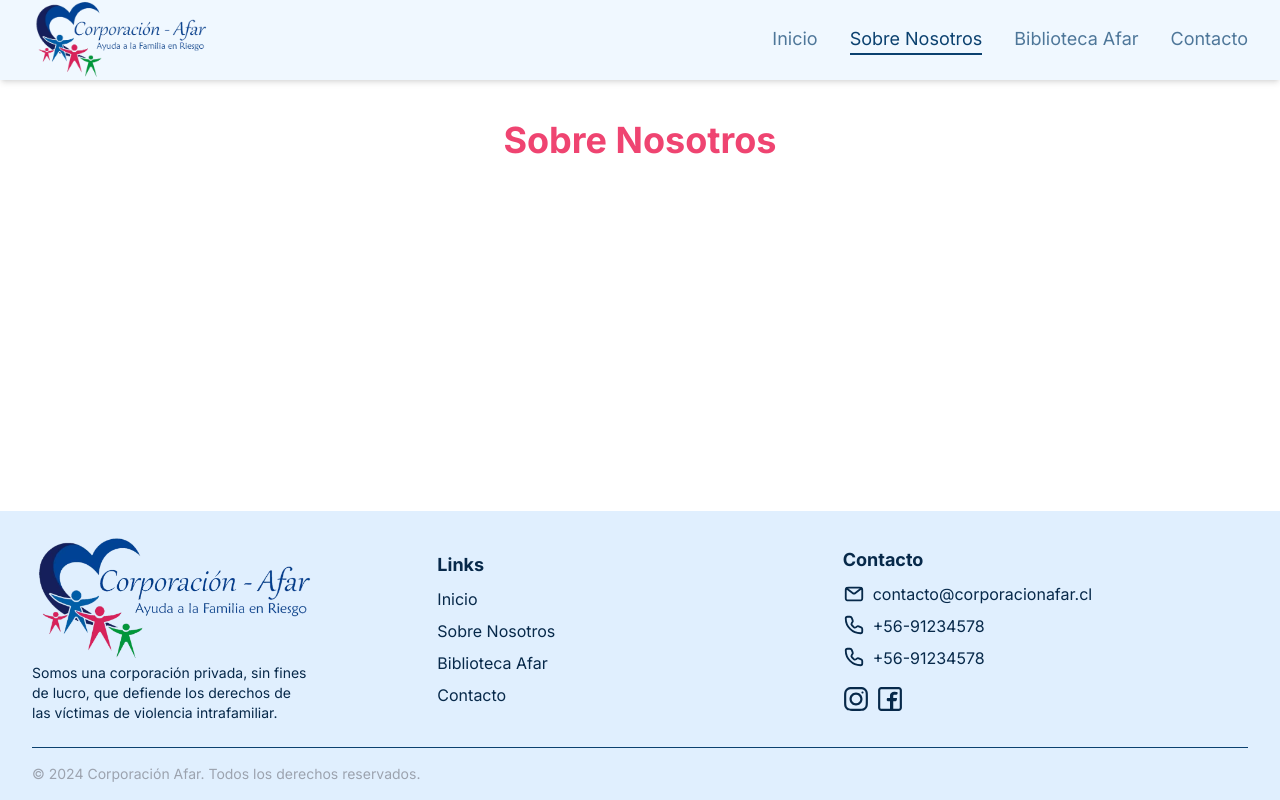
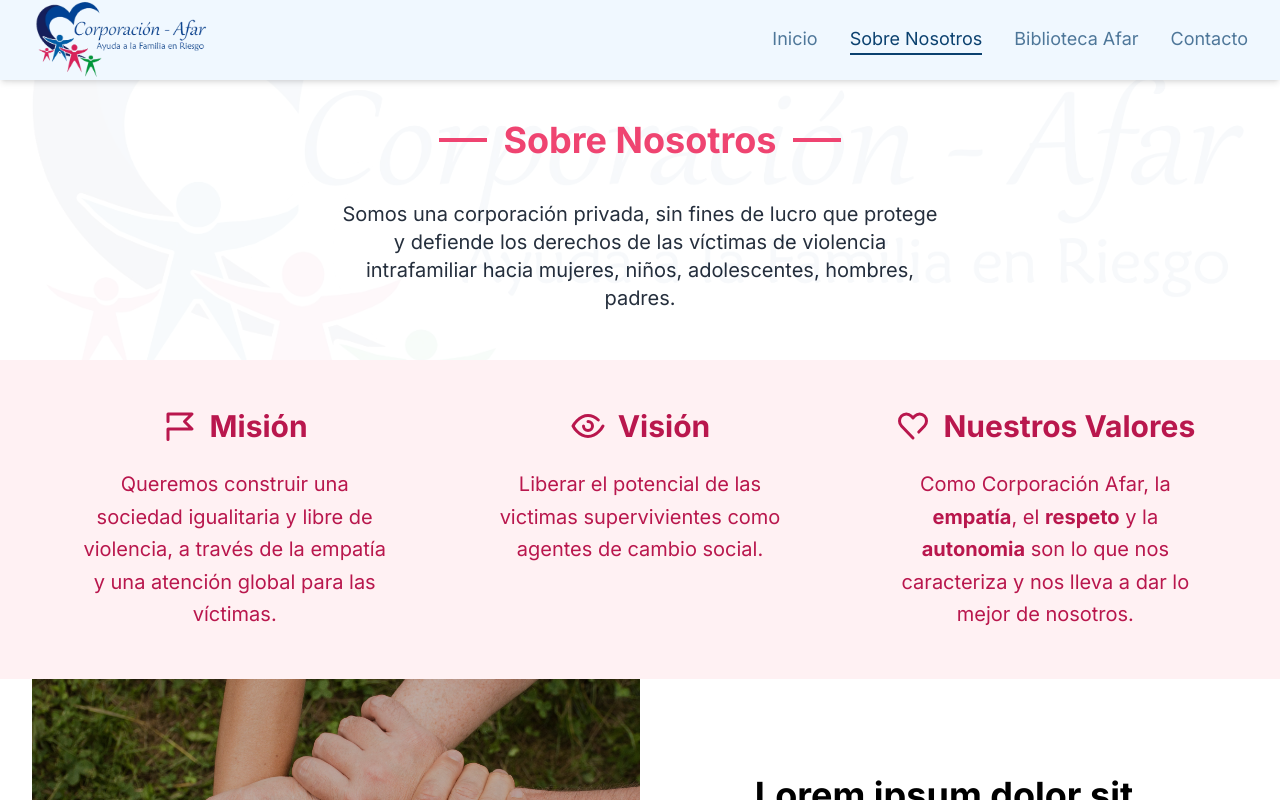
Before and after one commit to Ezfeik/corporacion-afar-website, a Next.js app: page /nosotros in a window 1280 px wide. Shown: the top 800 px of the page. Built offline with nearby package versions, Linux system fonts and the light colour scheme.

Commit message:
Initial about us page

```diff
--- a/src/app/(main)/nosotros/page.tsx
+++ b/src/app/(main)/nosotros/page.tsx
@@ -1,14 +1,74 @@
+'use client'
 import Container from '@/components/Container'
+import EyeIcon from '@/components/icons/Eye'
+import FlagIcon from '@/components/icons/Flag'
+import HeartIcon from '@/components/icons/Heart'
 import SectionTitle from '@/components/sections/SectionTitle'
-import React from 'react'
+import React, { ReactElement } from 'react'
+import { handsImg, talkImg } from '@/constants/images'
+import AnimationWrapper from '@/components/animations/AnimationWrapper';
+import ImgText from '@/components/sections/ImgText'
+
+const AboutUsContainer = function() {
+  return (
+    <div className='grid grid-cols-3 py-12 mx-auto'>
+      <AboutUsContent title="Misión" icon={<FlagIcon width={36} height={36} colorClass='stroke-secondary-700' />}>
+        Queremos construir una sociedad igualitaria y libre de violencia, a través de la empatía
+        y una atención global para las víctimas.
+      </AboutUsContent>
+      <AboutUsContent title="Visión" icon={<EyeIcon width={36} height={36} colorClass='stroke-secondary-700' />}>
+        Liberar el potencial de las victimas supervivientes como agentes de cambio social.
+      </AboutUsContent>
+      <AboutUsContent title="Nuestros Valores" icon={<HeartIcon width={36} height={36} colorClass='stroke-secondary-700' />}>
+        <>
+          Como Corporación Afar, la <b>empatía</b>, el <b>respeto</b> y la <b>autonomia</b> son lo que nos caracteriza y nos lleva a dar
+          lo mejor de nosotros.
+        </>
+      </AboutUsContent>
+    </div>
+  )
+}
+
+const AboutUsContent = function({ title, icon, children }: { title: string, icon: ReactElement, children: string | ReactElement }) {
+  return (
+    <div className='px-12'>
+      <h2 className='flex justify-center gap-3 text-secondary-700 font-bold text-3xl mb-6'><span className='inline w-auto'>{ icon }</span>{ title }</h2>
+      <p className='text-secondary-700 text-xl text-center leading-relaxed'>{ children }</p>
+    </div>
+  )
+}
 
 function Page() {
   return (
-    <Container>
-      <section>
-        <SectionTitle>Sobre Nosotros</SectionTitle>
-      </section>
-    </Container>
+    <section>
+      <Container bgImgClass='bg-img-logo bg-center bg-cover opacity-[3%]'>
+        <>
+          <SectionTitle textColorClass="text-secondary-500" decoratorColorClass="bg-secondary-500">Sobre Nosotros</SectionTitle>
+          <p className='w-1/2 mx-auto text-xl text-center pb-12 text-gray-800'>
+            Somos una corporación privada, sin fines de lucro que protege y defiende los derechos de las víctimas de violencia intrafamiliar hacia
+            mujeres, niños, adolescentes, hombres, padres.
+          </p>
+        </>
+      </Container>
+      <Container bgColorClass='bg-secondary-50'>
+        <AboutUsContainer />
+      </Container>
+      <Container>
+        <>
+          <ImgText
+            img={handsImg}
+            title='Lorem ipsum dolor sit'
+            text={'Lorem ipsum dolor sit amet consectetur adipisicing elit. Suscipit labore, reprehenderit dolorem itaque voluptate qui earum praesentium officiis excepturi enim, aliquid incidunt laborum doloribus nulla consectetur exercitationem dolorum consequatur adipisci!'}
+          />
+          <ImgText
+            img={talkImg}
+            title='Lorem ipsum dolor sit'
+            text={'Lorem ipsum dolor sit amet consectetur adipisicing elit. Suscipit labore, reprehenderit dolorem itaque voluptate qui earum praesentium officiis excepturi enim, aliquid incidunt laborum doloribus nulla consectetur exercitationem dolorum consequatur adipisci!'}
+            reverse
+          />
+        </>
+      </Container>
+    </section>
   )
 }
 
```
